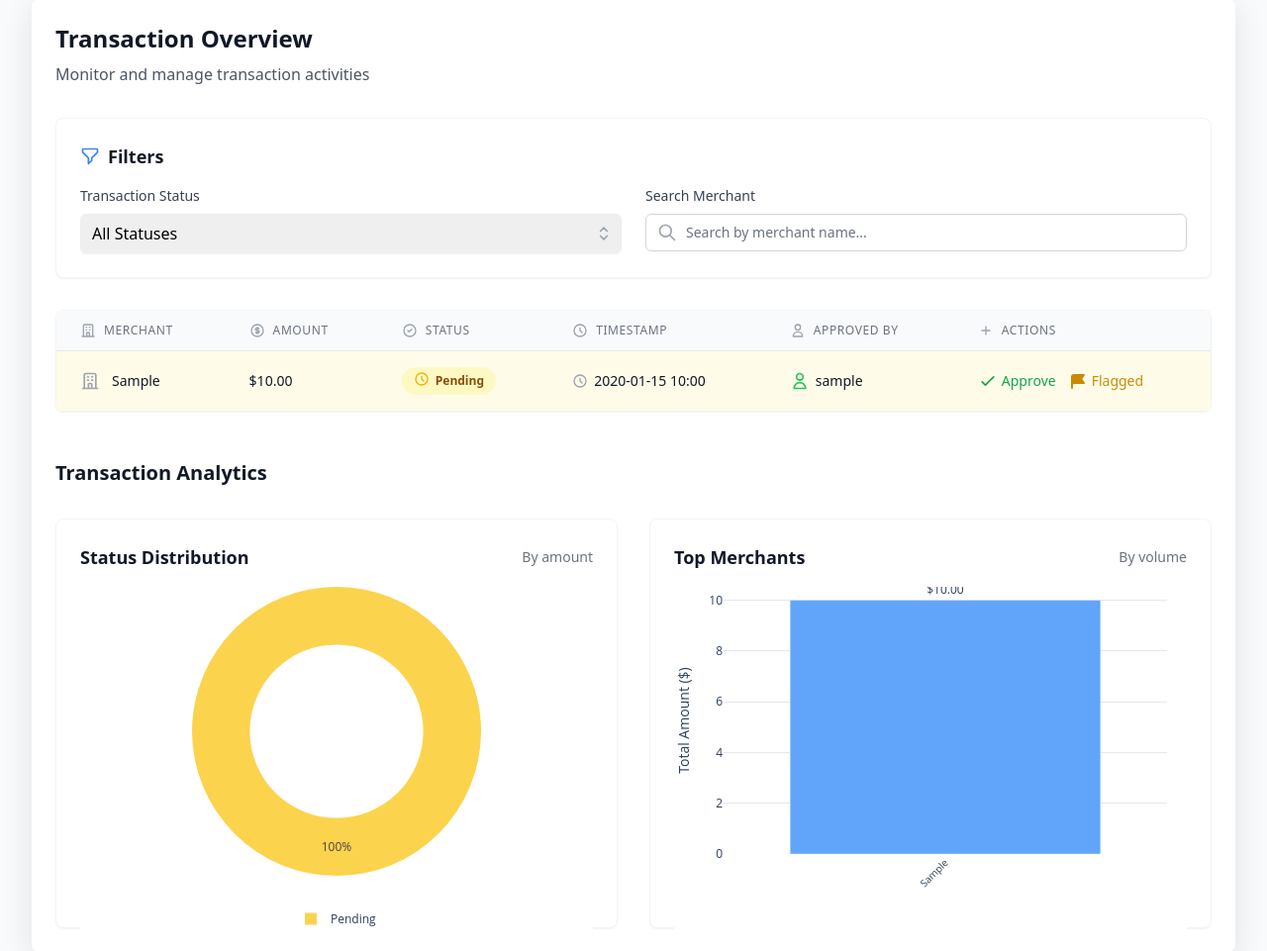
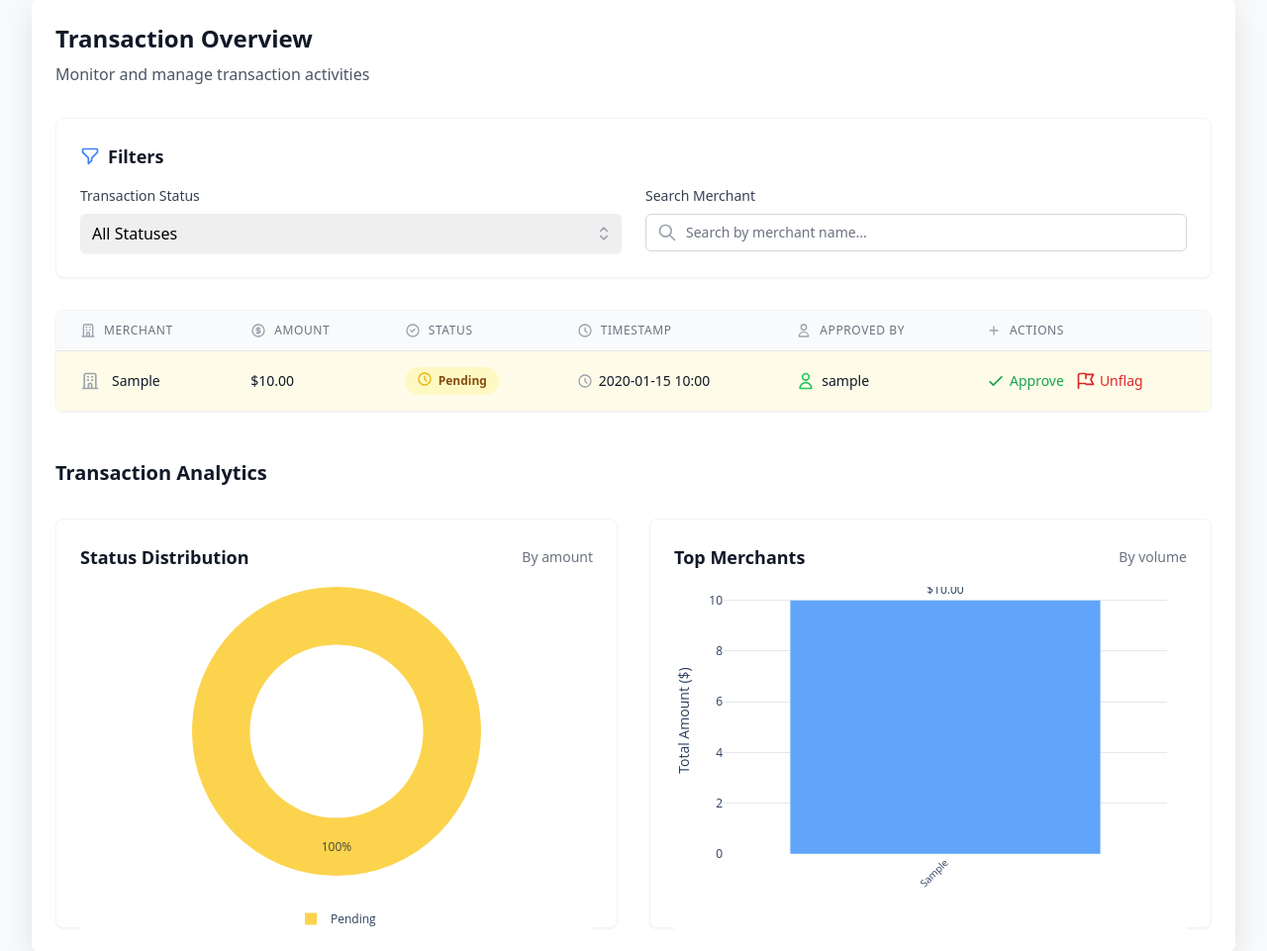
Before and after one commit to aunghtetpaing10/audit_dashboard, a Django app: page / in a window 1280 px wide. Shown: the part 113-1074 px from the top of the page at 99% size. Run offline with Django 5.2, Linux system fonts and the light colour scheme; a user stored in the database is signed in; tables that the repository leaves empty hold one stand-in row (values such as "Sample post"); some libraries are stand-ins or nearby versions.

Commit message:
add ability to unflag

```diff
--- a/transaction_audit/myapp/templates/myapp/transaction_row.html
+++ b/transaction_audit/myapp/templates/myapp/transaction_row.html
@@ -85,8 +85,8 @@
                 Approve
             </button>
             {% endif %}
-            {% if not transaction.is_flagged %}
-            <button class="inline-flex items-center text-yellow-600 hover:text-yellow-900 focus:outline-none focus:ring-2 focus:ring-offset-2 focus:ring-yellow-500 rounded-md"
+
+            <button class="inline-flex items-center {% if transaction.is_flagged %}text-red-600 hover:text-red-900{% else %}text-yellow-600 hover:text-yellow-900{% endif %} focus:outline-none focus:ring-2 focus:ring-offset-2 {% if transaction.is_flagged %}focus:ring-red-500{% else %}focus:ring-yellow-500{% endif %} rounded-md"
                     hx-put="{% url 'toggle-flag' transaction.id %}"
                     hx-headers='{"X-CSRFToken": "{{ csrf_token }}"}'
                     hx-target="closest tr"
@@ -94,16 +94,8 @@
                 <svg class="h-5 w-5 mr-1" fill="none" viewBox="0 0 24 24" stroke="currentColor">
                     <path stroke-linecap="round" stroke-linejoin="round" stroke-width="2" d="M3 21v-4m0 0V5a2 2 0 012-2h6.5l1 1H21l-3 6 3 6h-8.5l-1-1H5a2 2 0 00-2 2zm9-13.5V9"/>
                 </svg>
-                Flag
+                {% if transaction.is_flagged %}Unflag{% else %}Flag{% endif %}
             </button>
-            {% else %}
-            <span class="inline-flex items-center text-yellow-600">
-                <svg class="h-5 w-5 mr-1" fill="currentColor" viewBox="0 0 20 20">
-                    <path fill-rule="evenodd" d="M3 6a3 3 0 013-3h10a1 1 0 01.8 1.6L14.25 8l2.55 3.4A1 1 0 0116 13H6a1 1 0 00-1 1v3a1 1 0 11-2 0V6z" clip-rule="evenodd"/>
-                </svg>
-                Flagged
-            </span>
-            {% endif %}
         </div>
     </td>
 </tr>
```
